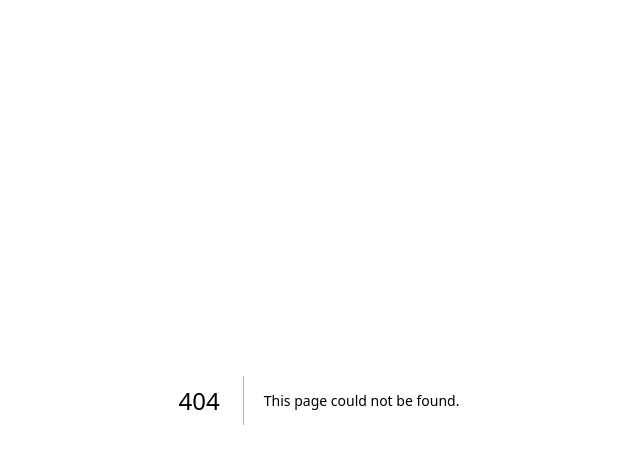
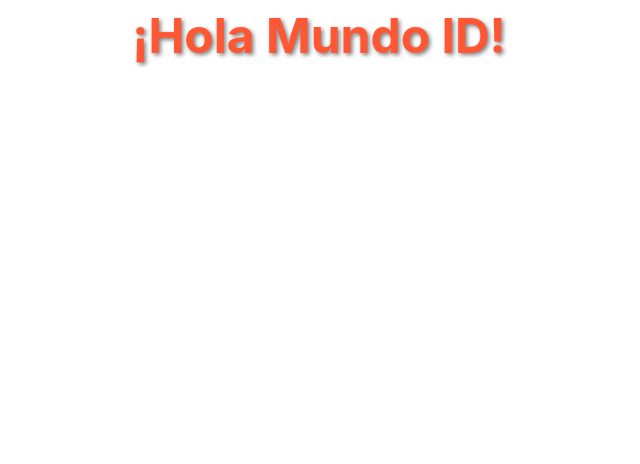
Before and after one commit to manuelRestrep0/frontend-presencial, a Next.js app: page /gestion_vuelosB/1 in a window 1280 px wide. Before the commit this address had no page. Shown: the top 464 px of the page, without its empty margins (321-961 px from the left). Built offline with nearby package versions, Linux system fonts and the light colour scheme.

Commit message:
Hola mundo

```diff
--- /dev/null
+++ b/app/gestion_vuelosB/[id]/page.tsx
@@ -0,0 +1,7 @@
+export default function Web() {
+    return (
+        <div style={{ textAlign: 'center', fontSize: '3em', fontWeight: 'bold', color: '#ff5733', textShadow: '2px 2px 4px rgba(0, 0, 0, 0.5)' }}>
+            ¡Hola Mundo ID!
+        </div>
+    )
+  }
--- /dev/null
+++ b/app/gestion_vuelosB/page.tsx
@@ -0,0 +1,7 @@
+export default function Web() {
+    return (
+         <div style={{ textAlign: 'center', fontSize: '3em', fontWeight: 'bold', color: '#ff5733', textShadow: '2px 2px 4px rgba(0, 0, 0, 0.5)' }}>
+            ¡Hola Mundo!
+        </div>
+    )
+  }
```
